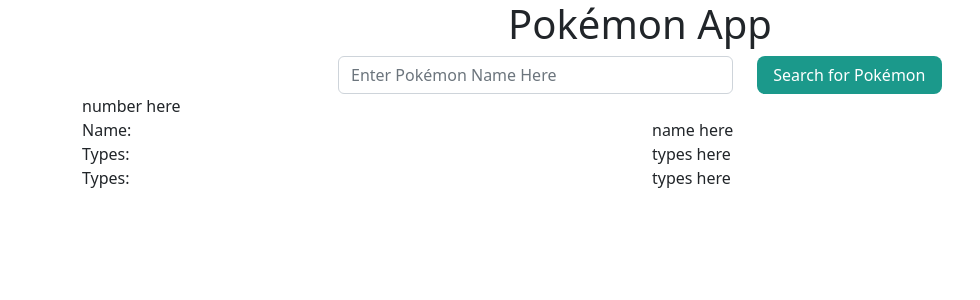
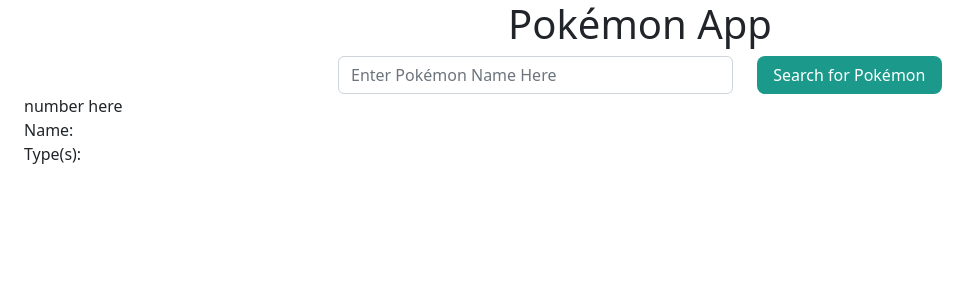
Before and after one commit to johnsonr31/johnsonpokedex, a React (Create React App) app: page / in a window 1280 px wide. Shown: the top 300 px of the page, without its empty margins (0-980 px from the left). Built offline with nearby package versions, Linux system fonts and the light colour scheme; no server answers.

Commit message:
* Commented out a few lines

```diff
--- a/src/Components/MainPageComponent.js
+++ b/src/Components/MainPageComponent.js
@@ -7,15 +7,22 @@
   let pokemonData = '';
   const [ pokemon, setPokemon ] = useState('');
   const [ searchTerm, setSearchTerm ] = useState('');
+  const [ monName, setMonName ] = useState('');
+
+  const handleSearch = (e) => setSearchTerm(e.target.value);
 
   async function FetchMon () {
     const promise = await fetch('https://pokeapi.co/api/v2/pokemon/quilava/');
     const data = await promise.json();
     console.log(data);
+    pokemonData = data;
 
+    setPokemon(data);
+    console.log(data.types[0].type.name);
+    // console.log(pokemon);
   }
 
-  FetchMon();
+  // FetchMon();
 
     return (
       <div>
@@ -27,14 +34,18 @@
               </Row>
               <Row className="search-row">
                   <Col xs={4} className="search-bar">
-                    <Form.Control type="text" placeholder="Enter Pokémon Name Here" />
+                    <Form.Control type="text" placeholder="Enter Pokémon Name Here"
+                    // onChange={({target: {value}}) => setSearchTerm(value)}
+                    />
                   </Col>
                   <Col xs={2} className="search-btn-col">
-                    <div className="search-btn">Search for Pokémon</div>
+                    <div
+                    onClick={FetchMon}
+                    className="search-btn">Search for Pokémon</div>
                   </Col>
               </Row>
           </Container>
-          <Container>
+          <Container fluid>
             <Row>
               <Col>
                 number here
@@ -45,23 +56,15 @@
                 Name:
               </Col>
               <Col>
-                name here
+                {pokemon.name}
               </Col>
             </Row>
             <Row>
               <Col>
-                Types:
+                Type(s):
               </Col>
               <Col>
-                types here
-              </Col>
-            </Row>
-            <Row>
-              <Col>
-                Types:
-              </Col>
-              <Col>
-                types here
+                {/* {pokemon.types[0].type.name} */}
               </Col>
             </Row>
           </Container>
```
